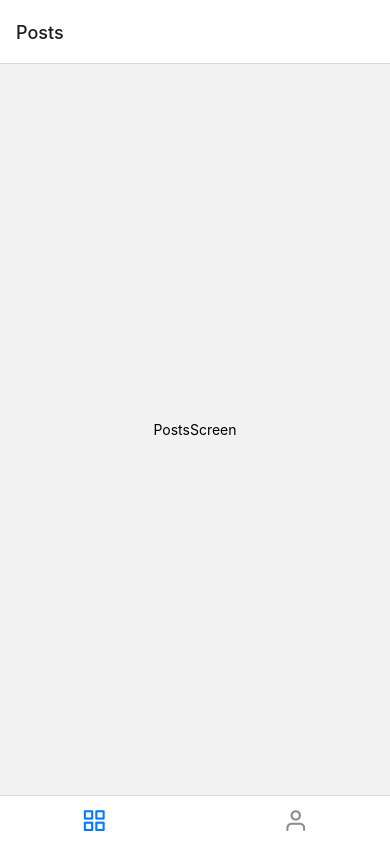
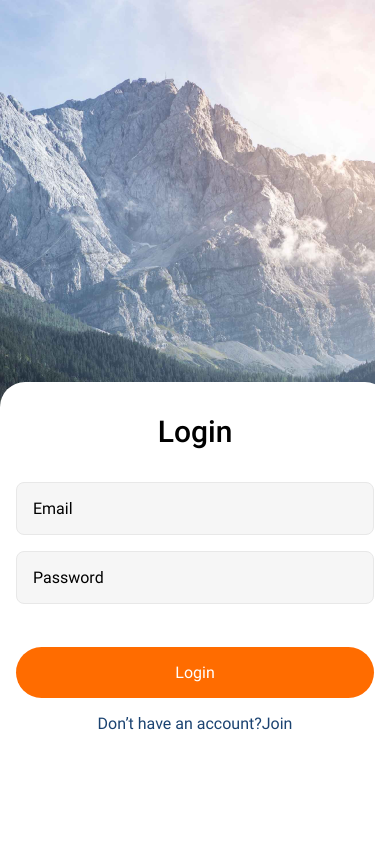
Before and after one commit to VitaKoval/rn-social, a React Native app: screen /Login in a window 390 px wide. Built offline with nearby package versions, Linux system fonts and the light colour scheme.

Commit message:
create home screen

```diff
--- a/App.js
+++ b/App.js
@@ -1,4 +1,4 @@
-import { useCallback } from "react";
+import { useState, useCallback } from "react";
 import { NavigationContainer } from "@react-navigation/native";
 import useRoute from "./router";
 // fonts
@@ -8,7 +8,8 @@
 // SplashScreen.preventAutoHideAsync();
 
 function App() {
-  const routing = useRoute({});
+  const [isAuth, setIsAuth] = useState(null);
+
   // fonts
   const [fontsLoaded] = useFonts({
     Roboto500: require("./assets/fonts/Roboto-Medium.ttf"),
@@ -25,6 +26,8 @@
     return null;
   }
 
+  const routing = useRoute(isAuth);
+
   return (
     // обернуть onLayout={onLayoutRootView}
     <NavigationContainer>
--- a/components/ButtonActive.js
+++ b/components/ButtonActive.js
@@ -16,11 +16,11 @@
 
 const styles = StyleSheet.create({
   button: {
-      // width: "100%",
+      width: "100%",
       backgroundColor: '#FF6C00',
       borderRadius: 100,
-      // padding: 16,
-      // marginTop: 27,
+      padding: 16,
+      marginTop: 27,
       alignItems: 'center',
       justifyContent: 'center',
     },
--- a/router.js
+++ b/router.js
@@ -1,21 +1,11 @@
 import React from "react";
 import { createStackNavigator } from "@react-navigation/stack";
-import { createBottomTabNavigator } from "@react-navigation/bottom-tabs";
-import { TouchableOpacity } from "react-native-web";
 // screens
 import RegistrationScreen from "./screens/auth/RegistrationScreen";
 import LoginScreen from "./screens/auth/LoginScreen";
-import PostsScreen from "./screens/main/PostsScreen";
-import CreatePostsScreen from "./screens/main/CreatePostsScreen";
-import ProfileScreen from "./screens/main/ProfileScreen";
-// icons
-import { Feather } from "@expo/vector-icons";
-import { Entypo } from "@expo/vector-icons";
-import ButtonActive from "./components/ButtonActive";
-
+import Home from "./screens/main/Home";
 
 const AuthStack = createStackNavigator();
-const MainTab = createBottomTabNavigator();
 
 function useRoute(isAuth) {
   if (!isAuth) {
@@ -34,51 +24,7 @@
       </AuthStack.Navigator>
     );
   }
-  return (
-    <MainTab.Navigator screenOptions={{ tabBarShowLabel: false }}>
-      <MainTab.Screen
-        options={{
-          tabBarIcon: ({ focused, color, size }) => (
-            <Feather name="grid" size={size} color={color} />
-          ),
-        }}
-        name="Posts"
-        component={PostsScreen}
-      />
-      <MainTab.Screen
-        options={{
-          tabBarButton: () => (
-            <TouchableOpacity >
-              <Entypo name="plus" size={13} color="#FFFFFF" />
-            </TouchableOpacity>
-          ),
-        }}
-        // options={{
-        //   tabBarButton: () => (
-        //     <ButtonActive width={70} padding={13} height={40}>
-        //       <Entypo name="plus" size={13} color="#FFFFFF" />
-        //     </ButtonActive>
-        //   ),
-        // }}
-        // options={{
-        //   tabBarIcon: ({ focused, color, size }) => (
-        //     <Entypo name="plus" size={size} color={color} />
-        //   ),
-        // }}
-        name="CreatePost"
-        component={CreatePostsScreen}
-      />
-      <MainTab.Screen
-        options={{
-          tabBarIcon: ({ focused, color, size }) => (
-            <Feather name="user" size={size} color={color} />
-          ),
-        }}
-        name="Profile"
-        component={ProfileScreen}
-      />
-    </MainTab.Navigator>
-  );
+  return <Home />;
 }
 
 export default useRoute;
--- a/screens/auth/LoginScreen.js
+++ b/screens/auth/LoginScreen.js
@@ -14,6 +14,7 @@
 import { useState, useEffect } from "react";
 import ButtonActive from "../../components/ButtonActive";
 import { glStyle } from "../../styles/style";
+import useRoute from "../../router";
 
 const initialState = {
   email: "",
@@ -53,6 +54,8 @@
   function onSubmitForm() {
     console.log(inputData);
     setInputData(initialState);
+
+    useRoute({});
   }
 
   return (
--- a/screens/main/Home.js
+++ b/screens/main/Home.js
@@ -1,21 +1,66 @@
-import { useState, useEffect } from "react";
-import { StyleSheet, View, Text } from "react-native";
-import { glStyle } from "../../styles/style";
+// import { useState, useEffect } from "react";
+// import { StyleSheet, View, Text } from "react-native";
+import { createBottomTabNavigator } from "@react-navigation/bottom-tabs";
+import { TouchableOpacity } from "react-native-web";
+// import { glStyle } from "../../styles/style";
+// screens
+import PostsScreen from "./PostsScreen";
+import CreatePostsScreen from "./CreatePostsScreen";
+import ProfileScreen from "./ProfileScreen";
+
+// icons
+import { Feather } from "@expo/vector-icons";
+import { Entypo } from "@expo/vector-icons";
+import ButtonActive from "../../components/ButtonActive";
+
+const MainTab = createBottomTabNavigator();
 
 function Home() {
   return (
-    <View style={styles.container}>
-      <Text>Home</Text>
-    </View>
+     <MainTab.Navigator screenOptions={{ tabBarShowLabel: false }}>
+      <MainTab.Screen
+        options={{
+          tabBarIcon: ({ focused, color, size }) => (
+            <Feather name="grid" size={size} color={color} />
+          ),
+        }}
+        name="Posts"
+        component={PostsScreen}
+      />
+      <MainTab.Screen
+        // options={{
+        //   tabBarButton: () => (
+        //     <TouchableOpacity />
+        //     //   <Entypo name="plus" size={13} color="#FFFFFF" />
+        //     // </TouchableOpacity>
+        //   ),
+        // }}
+        // options={{
+        //   tabBarButton: () => (
+        //     <ButtonActive width={70} padding={13} height={40}>
+        //       <Entypo name="plus" size={13} color="#FFFFFF" />
+        //     </ButtonActive>
+        //   ),
+        // }}
+        // options={{
+        //   tabBarIcon: ({ focused, color, size }) => (
+        //     <Entypo name="plus" size={size} color={color} />
+        //   ),
+        // }}
+        name="CreatePost"
+        component={CreatePostsScreen}
+      />
+      <MainTab.Screen
+        options={{
+          tabBarIcon: ({ focused, color, size }) => (
+            <Feather name="user" size={size} color={color} />
+          ),
+        }}
+        name="Profile"
+        component={ProfileScreen}
+      />
+    </MainTab.Navigator>
   );
 }
 
-const styles = StyleSheet.create({
-  container: {
-    flex: 1,
-    justifyContent: "center",
-    alignItems: "center",
-  },
-});
-
 export default Home;
```
